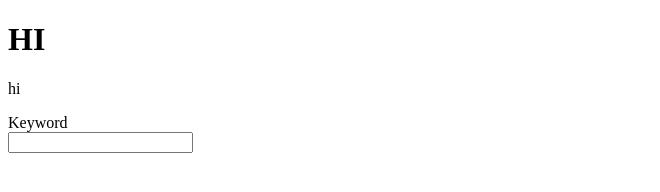
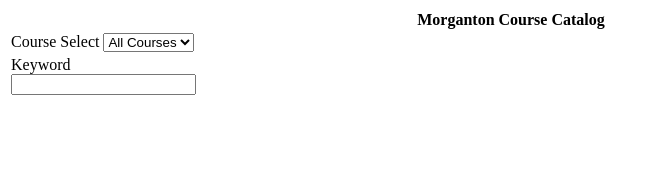
Before and after one commit to IshantJawali/testcatalog.github.io, a plain HTML site: page index.html in a window 1280 px wide. Shown: the whole page, without its empty margins (0-660 px from the left). Drawn offline with Linux system fonts and the light colour scheme.

Commit message:
Update index.html

```diff
--- a/index.html
+++ b/index.html
@@ -3,19 +3,45 @@
 
 <head>
   <link rel="stylesheet" href="style.css">
+  <script src="script.js"></script>
   <meta charset=“UTF-8”>
   <meta name=“viewport” content=“width=device-width, initial-scale=1.0”>
   <title>NCSSM Course Catalog</title>
 </head>
 <body>
-  <h1>HI</h1>
-  <p>hi</p>
-  <div class="search-bar">
-    <label for="search" >Keyword</label>
-    <input type="search" id="search">
-  </div>
-  <div class = "course-cards">
+  <table>
+    <thead>
+      <th> Morganton Course Catalog </th>
+    </thead>
+    <tbody>
+      <tr>
+        <td>
+          <label for="courses" > Course Select </label>
+          <select>
+            <option>
+              All Courses
+            </option>
+          </select>
+        </td>
+      </tr>
+      <tr>
+        <td>
+          <div class="search-bar">
+            <label for="search" >Keyword</label>
+            <input type="search" id="search">
+          </div>
+        </td>
+      </tr>
+      <tr>
+        <td>
 
-  </div>
+        </td>
+      </tr>
+    </tbody>
+
+  </table>
+
+
+
 </body>
 </html>
```
